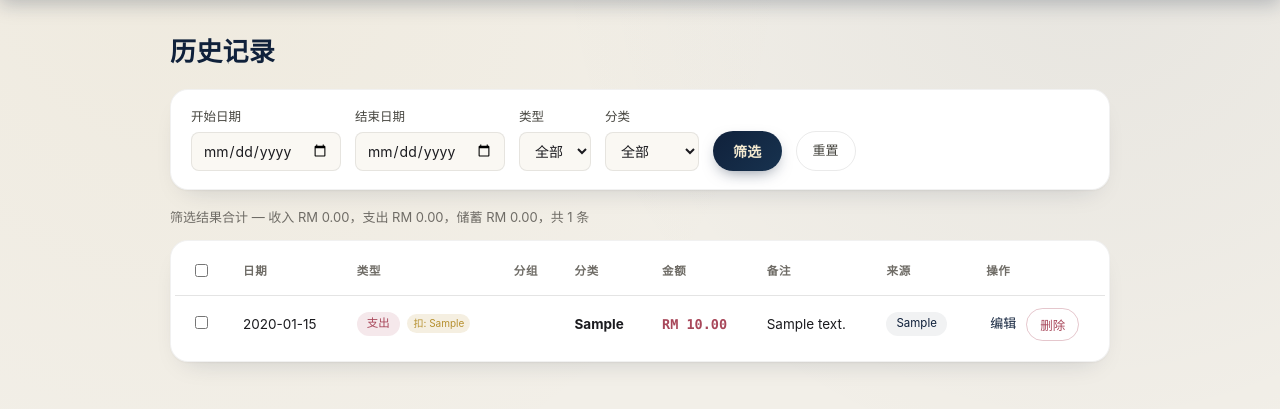
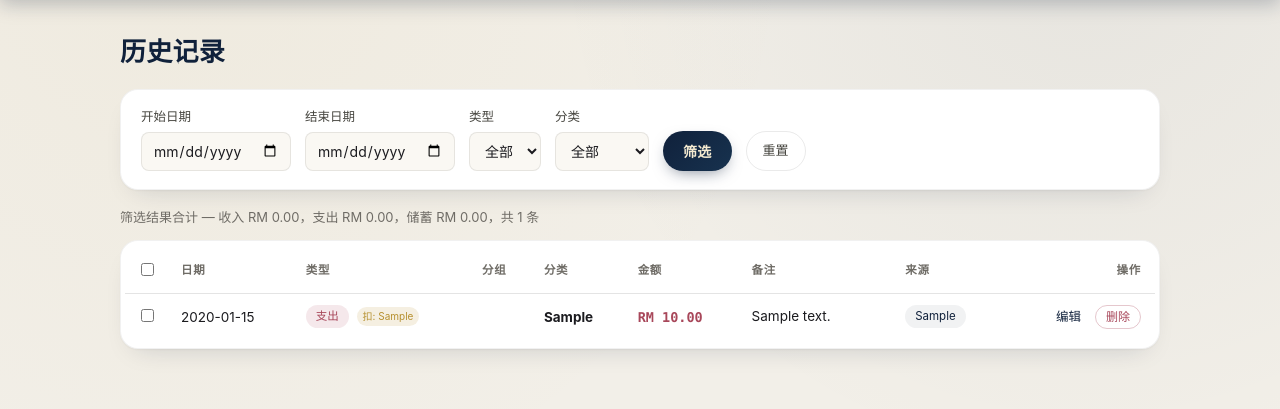
Before and after one commit to siangloh/ledger-app, a Flask app: page /records in a window 1280 px wide. Shown: the part 60-469 px from the top of the page. Run offline with Flask 3, Linux system fonts and the light colour scheme; the visitor is signed in with stand-in values (Sample User, id 1); tables that the repository leaves empty hold one stand-in row (values such as "Sample post"); some libraries are stand-ins or nearby versions.

Commit message:
fix(ui): fix table action buttons truncation and improve records table responsive layout

```diff
--- a/static/style.css
+++ b/static/style.css
@@ -618,7 +618,7 @@ body {
 }
 
 .container {
-  max-width: 980px;
+  max-width: 1080px;
   margin: 32px auto 64px;
   padding: 0 20px;
 }
@@ -1006,12 +1006,14 @@ button { font-family: var(--font-sans); cursor: pointer; }
 
 .table-wrap {
   overflow-x: auto;
+  -webkit-overflow-scrolling: touch;
   background: var(--surface);
   border-radius: var(--radius-lg);
   padding: 8px 4px;
   margin-bottom: 22px;
   box-shadow: var(--shadow-card);
   border: 1px solid var(--border-soft);
+  position: relative;
 }
 table {
   width: 100%;
@@ -1019,10 +1021,11 @@ table {
   font-size: 13.5px;
 }
 th, td {
-  padding: 12px 16px;
+  padding: 11px 12px;
   border-bottom: 1px solid var(--border-soft);
   text-align: left;
   white-space: nowrap;
+  vertical-align: middle;
 }
 th {
   color: var(--muted);
@@ -1061,8 +1064,85 @@ tbody tr .actions { cursor: default; }
 .tag-active { background: var(--green-soft); color: var(--green); }
 .tag-muted { background: rgba(27, 27, 31, 0.06); color: var(--muted); }
 
-.actions { display: flex; gap: 6px; align-items: center; white-space: nowrap; }
+/* 操作列与按钮容器自适应布局 */
+.actions { white-space: nowrap; text-align: right; }
+.actions-inner {
+  display: inline-flex;
+  align-items: center;
+  justify-content: flex-end;
+  gap: 6px;
+  white-space: nowrap;
+}
 .actions form { display: inline; }
+
+/* 交易明细专属高质感自适应排版 */
+table.records-table {
+  width: 100%;
+  table-layout: auto;
+  border-collapse: collapse;
+}
+table.records-table td[data-col="note"] {
+  max-width: 250px;
+  min-width: 120px;
+  white-space: normal;
+  word-break: break-word;
+  line-height: 1.4;
+}
+table.records-table td[data-col="date"],
+table.records-table td[data-col="type"],
+table.records-table td[data-col="amount"] {
+  white-space: nowrap;
+}
+table.records-table th:last-child,
+table.records-table td[data-col="actions"] {
+  text-align: right;
+  white-space: nowrap;
+  min-width: 120px;
+  padding-right: 14px;
+}
+table.records-table td[data-col="actions"] .btn-link {
+  display: inline-flex;
+  align-items: center;
+  justify-content: center;
+  padding: 4px 8px;
+  font-size: 12.5px;
+  font-weight: 500;
+  border-radius: 6px;
+  line-height: 1.2;
+}
+table.records-table td[data-col="actions"] .btn-danger-ghost {
+  display: inline-flex;
+  align-items: center;
+  justify-content: center;
+  padding: 4px 10px;
+  font-size: 12px;
+  line-height: 1.2;
+  border-radius: 999px;
+}
+
+/* 桌面端支持右侧操作列粘性轻吸附，即使在极窄视口下横向滑动也绝不截断操作按钮 */
+@media (min-width: 769px) {
+  table.records-table th:last-child {
+    position: sticky;
+    right: 0;
+    background: var(--surface);
+    z-index: 3;
+    box-shadow: -4px 0 8px -3px rgba(0, 0, 0, 0.08);
+  }
+  table.records-table td[data-col="actions"] {
+    position: sticky;
+    right: 0;
+    background: var(--surface);
+    z-index: 2;
+    box-shadow: -4px 0 8px -3px rgba(0, 0, 0, 0.08);
+  }
+  table.records-table tr:hover td[data-col="actions"] {
+    background: var(--surface-soft);
+  }
+  table.records-table tr.selected-row td[data-col="actions"] {
+    background: var(--gold-soft) !important;
+  }
+}
 
 /* ---------- 分类管理 ---------- */
 
@@ -1674,6 +1754,16 @@ canvas {
     display: flex !important;
     justify-content: flex-end !important;
     gap: 8px !important;
+    position: static !important;
+    box-shadow: none !important;
+    background: transparent !important;
+    min-width: unset !important;
+  }
+  table.records-table tr.record-row td[data-col="actions"] .actions-inner {
+    display: flex !important;
+    justify-content: flex-end !important;
+    gap: 8px !important;
+    width: 100% !important;
   }
   table.records-table tr.record-row td[data-col="actions"] .btn-link,
   table.records-table tr.record-row td[data-col="actions"] .btn-danger-ghost {
--- a/templates/base.html
+++ b/templates/base.html
@@ -15,7 +15,7 @@
     <link rel="icon" type="image/svg+xml" href="{{ url_for('static', filename='icons/favicon.svg') }}">
     <link rel="icon" type="image/png" sizes="192x192" href="{{ url_for('static', filename='icons/icon-192.png') }}">
     <link rel="apple-touch-icon" href="{{ url_for('static', filename='icons/apple-touch-icon.png') }}">
-    <link rel="stylesheet" href="{{ url_for('static', filename='style.css') }}?v=20260915_v3">
+    <link rel="stylesheet" href="{{ url_for('static', filename='style.css') }}?v=20260915_v4">
 </head>
 
 <body>
--- a/templates/partials/records_content.html
+++ b/templates/partials/records_content.html
@@ -7,7 +7,7 @@
       <th style="width: 40px; text-align: center;">
         <input type="checkbox" id="selectAllCheckbox" onchange="toggleSelectAll(this)">
       </th>
-      <th>日期</th><th>类型</th><th>分组</th><th>分类</th><th>金额</th><th>备注</th><th>来源</th><th>操作</th>
+      <th>日期</th><th>类型</th><th>分组</th><th>分类</th><th>金额</th><th>备注</th><th>来源</th><th style="text-align: right; min-width: 120px;">操作</th>
     </tr>
   </thead>
   <tbody id="recordsTableBody">
@@ -27,11 +27,13 @@
       <td data-col="note">{{ r.note }}</td>
       <td data-col="source"><span class="tag">{{ {'manual':'手动','nlp':'智能记账','import':'导入','recurring':'固定收支','auto_track':'自动记账','split_bill':'AA分账'}.get(r.source, r.source) }}</span></td>
       <td data-col="actions" class="actions">
-        {% if r.type == 'income' %}
-        <button type="button" class="btn-link" style="color: var(--primary); font-weight: 600;" onclick="openOffsetModal({{ r.id }}, {{ r.amount }}, '{{ r.note|e }}')" title="冲抵之前的支出（朋友还款）">冲抵</button>
-        {% endif %}
-        <a href="{{ url_for('edit_record', tx_id=r.id) }}" class="btn-link" hx-get="{{ url_for('edit_record', tx_id=r.id) }}" hx-target="#mainContainer" hx-swap="innerHTML show:window:top" hx-push-url="true">编辑</a>
-        <button type="button" class="btn-danger-ghost" onclick="confirmSingleDelete('{{ url_for('delete_record', tx_id=r.id) }}', '{{ r.date }} · {{ '收入' if r.type=='income' else ('储蓄' if r.type=='savings' else '支出') }} · {{ r.category }} · {{ r.amount|money }}', this)">删除</button>
+        <div class="actions-inner">
+          {% if r.type == 'income' %}
+          <button type="button" class="btn-link" style="color: var(--primary); font-weight: 600;" onclick="openOffsetModal({{ r.id }}, {{ r.amount }}, '{{ r.note|e }}')" title="冲抵之前的支出（朋友还款）">冲抵</button>
+          {% endif %}
+          <a href="{{ url_for('edit_record', tx_id=r.id) }}" class="btn-link" hx-get="{{ url_for('edit_record', tx_id=r.id) }}" hx-target="#mainContainer" hx-swap="innerHTML show:window:top" hx-push-url="true">编辑</a>
+          <button type="button" class="btn-danger-ghost" onclick="confirmSingleDelete('{{ url_for('delete_record', tx_id=r.id) }}', '{{ r.date }} · {{ '收入' if r.type=='income' else ('储蓄' if r.type=='savings' else '支出') }} · {{ r.category }} · {{ r.amount|money }}', this)">删除</button>
+        </div>
       </td>
     </tr>
     {% else %}
```
